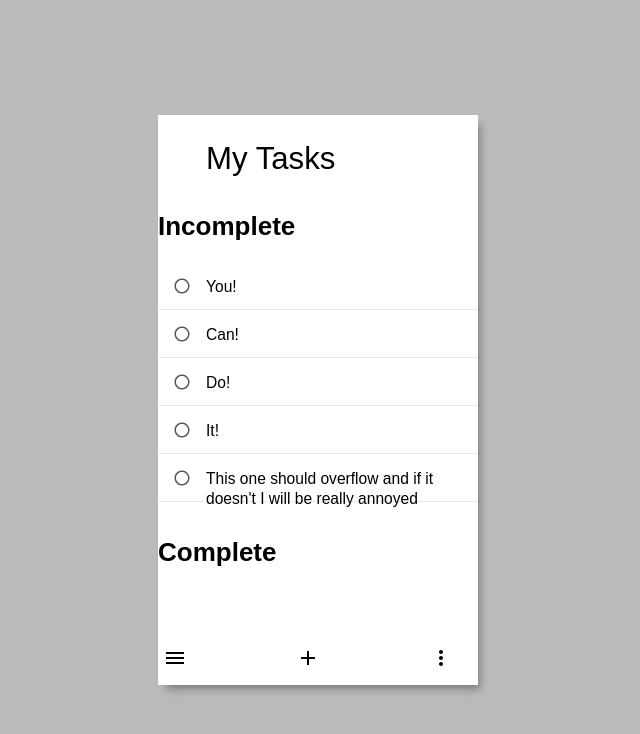
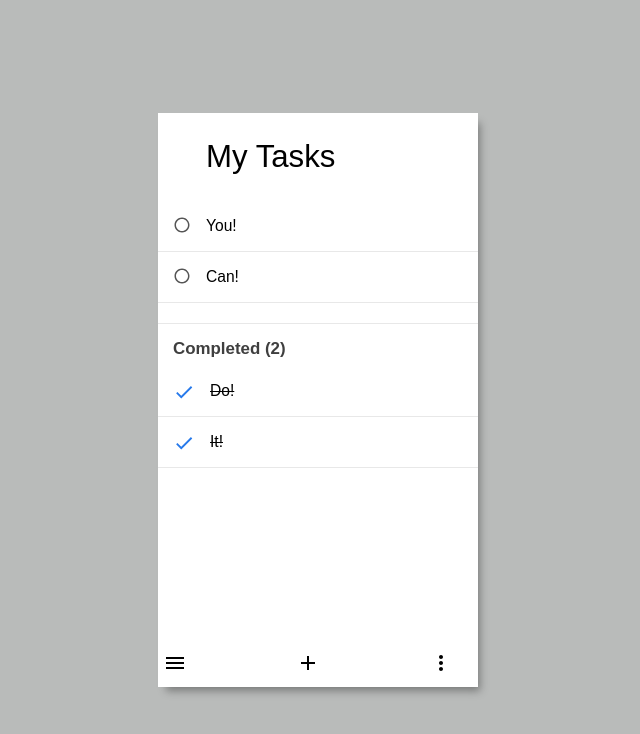
Before and after one commit to arianaberger/google-tasks, a React (Create React App) app in the folder google-tasks/: page / in a window 1280 px wide. Shown: the top 734 px of the page, without its empty margins (322-962 px from the left). Built offline with nearby package versions, Linux system fonts and the light colour scheme.

Commit message:
Add more styling to completed tasks

```diff
--- a/google-tasks/src/App.css
+++ b/google-tasks/src/App.css
@@ -40,6 +40,15 @@ h2 {
   font-weight: normal;
   font-size: 1.2em;
   padding-left: 48px;
+  padding-bottom: 15px;
+}
+
+h4 {
+  font-size: 0.65em;
+  font-weight: 600;
+  padding-left: 15px;
+  margin-top: 15px;
+  color: #3F3F3F;
 }
 
 h5 {
@@ -124,14 +133,16 @@ button {
 
 .Task-divider {
   width: 100%;
-  padding-top: 12px;
+  padding-top: 15px;
   margin-bottom: 15px;
   border-bottom: .75px solid #E8E8E8;
 }
 
-.Circle {
-  padding-left: 10px;
-  padding-right: 10px;
+.Task-completed-divider {
+  width: 100%;
+  padding-top: 5px;
+  margin-bottom: 5px;
+  border-bottom: .75px solid #E8E8E8;
 }
 
 .Circle-svg {
@@ -140,6 +151,14 @@ button {
   width: 18px;
   height: 18px;
   fill: #555555;
+}
+
+.Check-svg {
+  padding-left: 15px;
+  padding-right: 15px;
+  width: 22px;
+  height: 22px;
+  fill: #2679EB;
 }
 
 /* Add Task */
--- a/google-tasks/src/App.js
+++ b/google-tasks/src/App.js
@@ -14,9 +14,9 @@ class App extends Component {
       tasks: [
         {task: "You!", complete: false, id: 1},
         {task: "Can!", complete: false, id: 2},
-        {task: "Do!", complete: false, id: 3},
-        {task: "It!", complete: false, id: 4},
-        {task: "This one should overflow and if it doesn't I will be really annoyed", complete: false, id: 5},
+        {task: "Do!", complete: true, id: 3},
+        {task: "It!", complete: true, id: 4},
+        // {task: "This one should overflow and if it doesn't I will be really annoyed", complete: false, id: 5},
       ]
     }
   }
--- a/google-tasks/src/TasksComplete.js
+++ b/google-tasks/src/TasksComplete.js
@@ -1,5 +1,4 @@
 import React from 'react';
-import {DoneOutlined} from '@material-ui/icons';
 
 const TasksComplete = (props) => {
 
@@ -10,11 +9,21 @@ const TasksComplete = (props) => {
   const displayTasks = () => {
     return getTasks().map(task => {
       return (
-        <div key={task.task} className="Task-row">
-          <DoneOutlined onClick={() => props.onClick(task.id)} />
-          {task.task}
+        <>
+          <div key={task.task} className="Task-row">
+            <div className="Task-cols">
+              <svg xmlns="http://www.w3.org/2000/svg" viewBox="0 0 24 24" className="Check-svg" onClick={() => props.onClick(task.id)}>
+                <path d="M0 0h24v24H0z" fill="none"/>
+                <path d="M9 16.17L4.83 12l-1.42 1.41L9 19 21 7l-1.41-1.41z"/>
+              </svg>
+            </div>
+            <div className="Task-cols">
+              {task.task}
+            </div>
+          </div>
           <div className="Task-divider"></div>
-        </div>
+        </>
+
       )
     })
   }
@@ -22,7 +31,13 @@ const TasksComplete = (props) => {
 
     return (
       <>
-        <h4>Complete</h4>
+        {getTasks().length != 0 ?
+          <>
+          <div className="Task-completed-divider"></div>
+          <h4>Completed ({getTasks().length})</h4>
+          </> :
+          null
+        }
         <div className="Completed-tasks">{displayTasks()}</div>
       </>
     )
--- a/google-tasks/src/TasksIncomplete.js
+++ b/google-tasks/src/TasksIncomplete.js
@@ -28,10 +28,7 @@ const TasksIncomplete = (props) => {
   }
 
     return (
-      <>
-        <h4>Incomplete</h4>
         <div>{displayTasks()}</div>
-      </>
     )
 }
 
```
